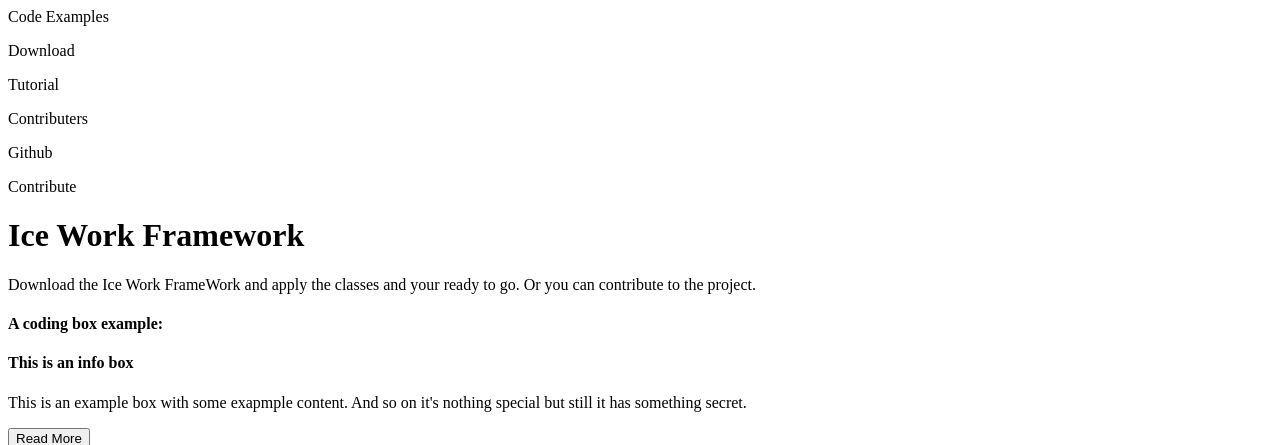
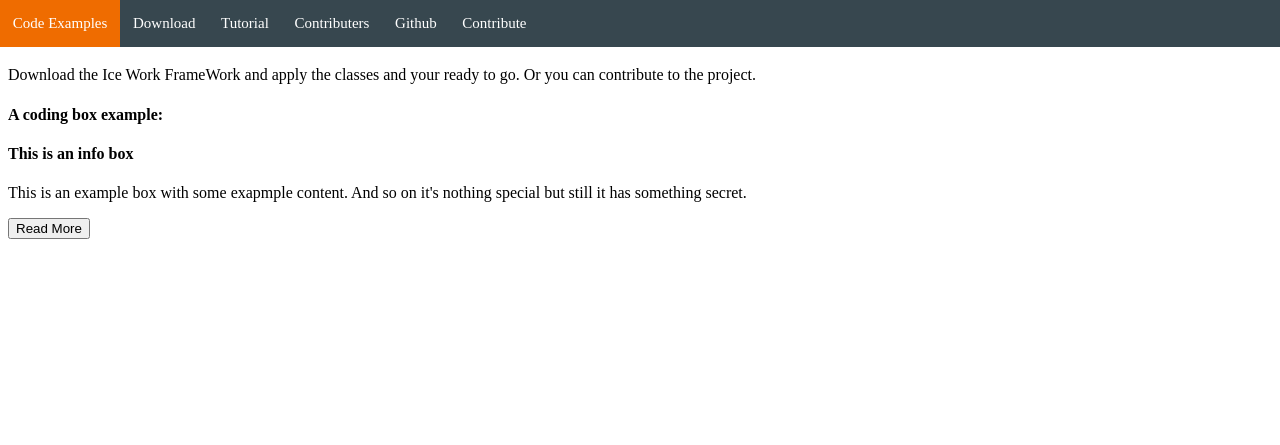
Before and after one commit to programmingfish/iceworkframework, a PHP site: page / in a window 1280 px wide. Shown: the top 445 px of the page. Run offline with PHP 8.4, Linux system fonts and the light colour scheme; some libraries are stand-ins or nearby versions.

Commit message:
Update menu.css

```diff
--- a/css/menu.css
+++ b/css/menu.css
@@ -1,2 +1,13 @@
 //menu css file
 //author: Arvid Dezitter      last edit: 22/02/2019     version: Beta 1.2.0
+body{position: relative; min-height: 100%}
+.menu_light{width: 100%; height: auto; font-size: 25px; font-family: Ubuntu; @import url('https://fonts.googleapis.com/css?family=Ubuntu:300,400i,500,500i,700i'); background-color: white; border-width: thin; border-radius: 10px; display: flex;}
+.menu_light_item{width: auto; height: 100%;border-width: thin; border-radius: 0px;}
+.menu_dark{width: 100%; height: auto; font-size: 15px; font-family: Ubuntu; background-color: #37474f; color: white; display: flex; position: absolute; top: 0; right: 0; left: 0}
+.menu_dark_item{width: auto; height: 100%; border-radius: 0px; padding-left: 1vw; padding-right: 1vw;}
+.menu_item:hover{
+  background-color: #ef6c00;
+}
+.menu{
+  user-select: none;
+}
```
